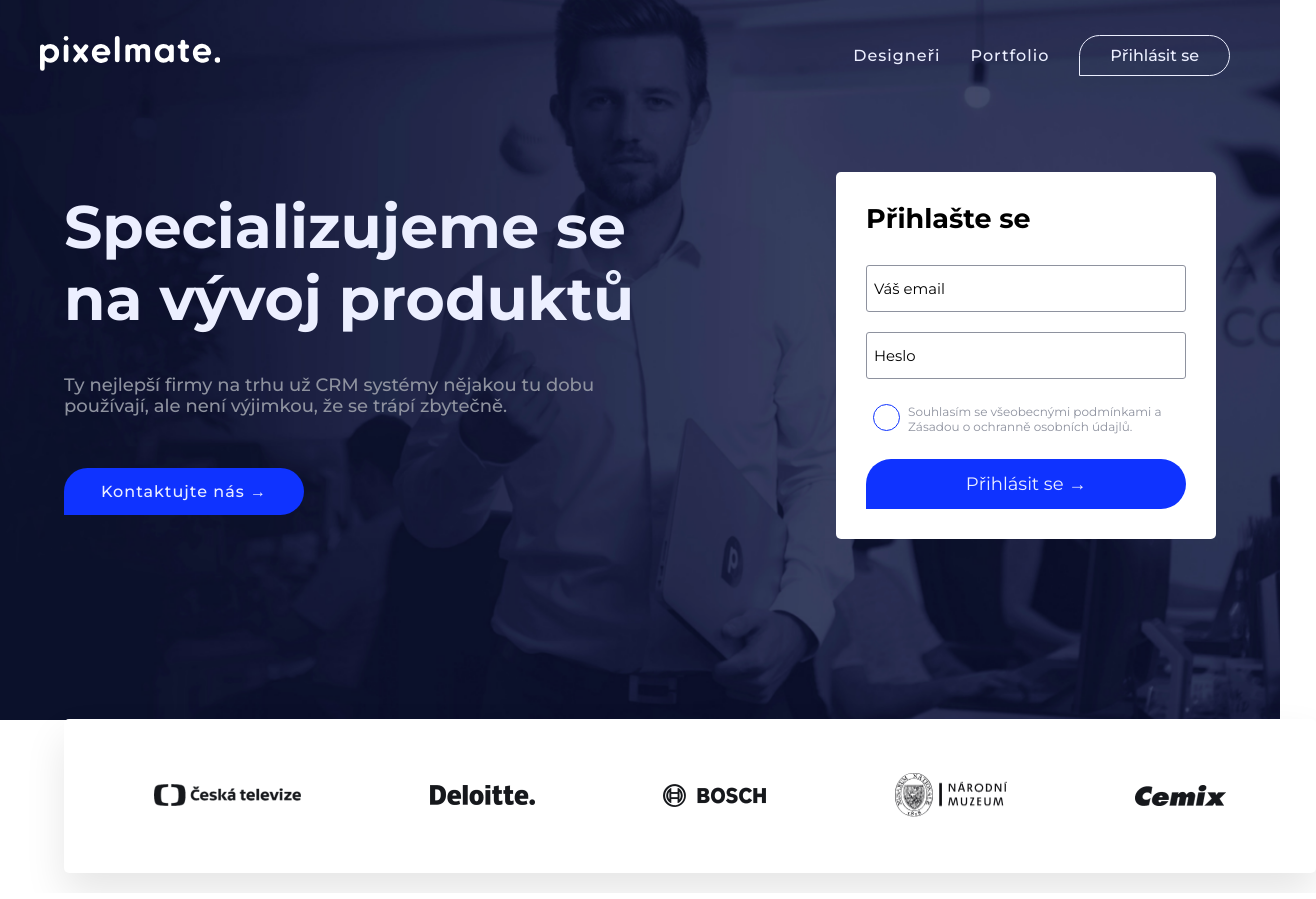
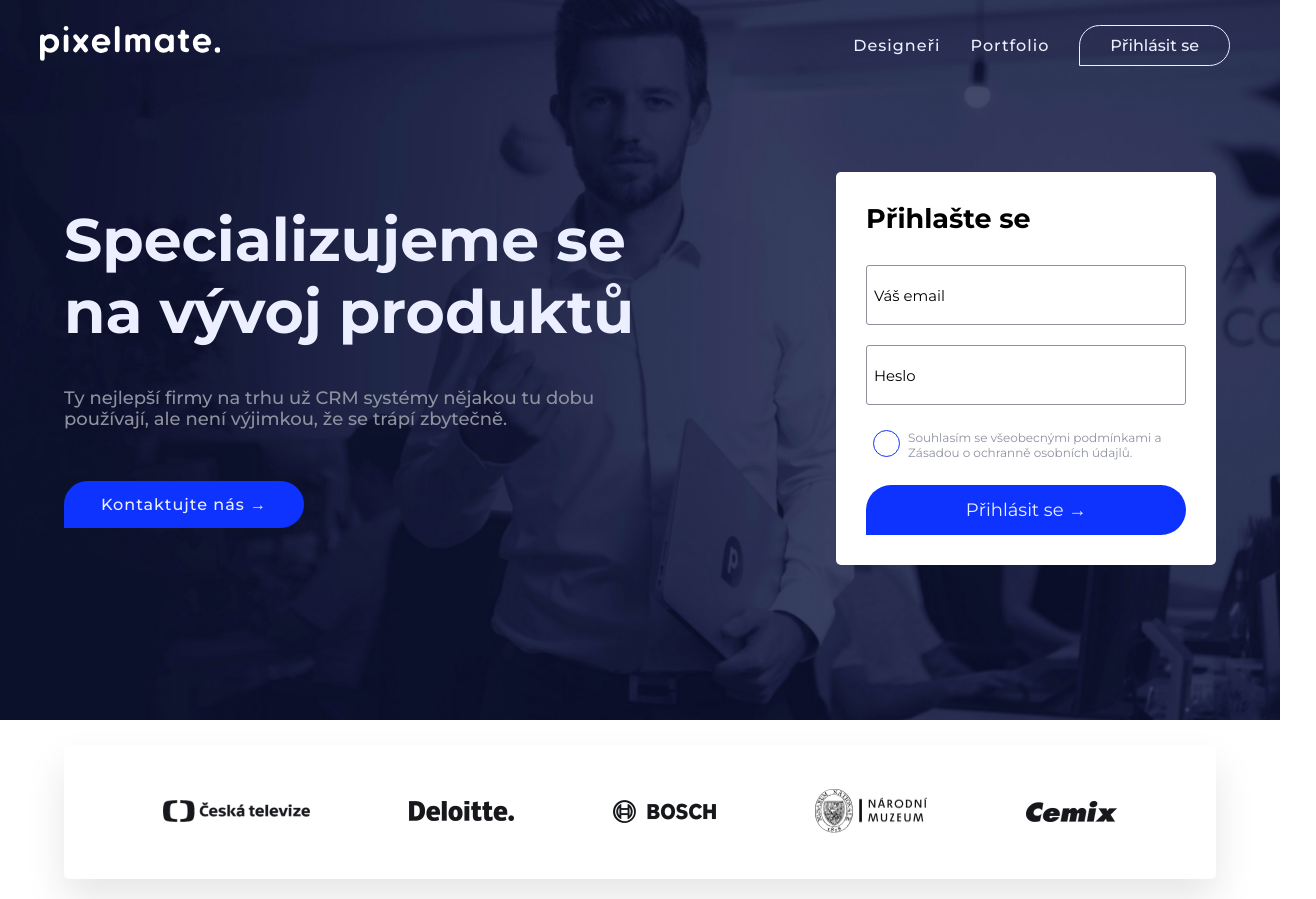
Before and after one commit to HuldaCZ/pixelmate-task, a Next.js app: page / in a window 1280 px wide. Shown: the whole page, 1316 px wide, since content can reach past the window. Built offline with nearby package versions, Linux system fonts and the light colour scheme.

Commit message:
Schroll Event Listener

```diff
--- a/components/Homepage/Heading/Heading.module.scss
+++ b/components/Homepage/Heading/Heading.module.scss
@@ -1,4 +1,5 @@
 @import "../../../styles/variables";
+@import "../../../styles/animations";
 
 .heading {
   &__title {
@@ -8,6 +9,7 @@
     margin-bottom: 1.5rem;
     margin-top: 5rem;
     color: $color-primary-light;
+    animation: moveInLeft 1s ease-in-out;
   }
 
   &__subtitle {
@@ -17,6 +19,7 @@
     line-height: 1.2;
     margin-bottom: 1.5rem;
     color: $color-gray;
+    animation: moveInRight 1s ease-in-out;
   }
 
   &__container {
@@ -32,5 +35,6 @@
     line-height: 1.2;
     margin-bottom: 1.5rem;
     letter-spacing: 0.1rem;
+    animation: moveInBottom 0.9s ease-in-out;
   }
 }
--- a/components/Homepage/LoginForm/LoginForm.module.scss
+++ b/components/Homepage/LoginForm/LoginForm.module.scss
@@ -53,9 +53,11 @@
       margin-top: 1.8rem;
       border: none;
       outline: none;
+      width: 100%;
+      height: 3rem;
 
       &:focus + .loginForm__form__span {
-        transform: translateY(-1.5rem);
+        transform: translateY(-1.7rem);
       }
     }
 
@@ -63,7 +65,7 @@
       position: absolute;
       top: 0;
       left: 0;
-      transform: translateY(-0.4rem);
+      transform: translateY(-0.5rem);
       font-size: 0.825em;
       transition-duration: 300ms;
     }
--- a/components/Homepage/RefLogo/RefLogo.module.scss
+++ b/components/Homepage/RefLogo/RefLogo.module.scss
@@ -1,23 +1,19 @@
 @import "../../../styles/variables";
+@import "../../../styles/animations";
 
 .logos {
   &_container {
     background-color: $color-white;
     margin-top: 18rem;
-    padding: 1rem 5rem;
     height: 13.4rem;
     width: 100%;
     display: flex;
-    justify-content: space-between;
+    justify-content: space-evenly;
     align-items: center;
     border-radius: 5px;
     box-shadow: 0 2rem 4rem rgba(0, 0, 0, 0.1);
+    animation: moveInBottom 1s ease-in-out;
+    animation-delay: 1s;
+    animation-fill-mode: backwards;
   }
 }
-
-.logo {
-    &_container {
-        margin-left: 4rem;
-        margin-right: 4rem;
-    }
-}
--- a/components/NavBar/NavBar.module.scss
+++ b/components/NavBar/NavBar.module.scss
@@ -2,20 +2,22 @@
 
 .navbar {
   position: fixed;
+  position: -webkit-sticky;
   left: 0;
   right: 0;
+  padding: 2rem 0;
   top: 0;
   z-index: 10;
   width: 100%;
   height: 5rem;
-  color: balck;
   font-size: 1.6rem;
   font-weight: 500;
+  transition: all 0.3s;
 
   &__container {
     max-width: 130rem;
     margin: 0 auto;
-    padding: 3rem 4rem;
+    padding: 0 4rem;
     display: flex;
     justify-content: space-between;
     align-items: center;
@@ -55,3 +57,19 @@
     }
   }
 }
+
+.navbar_scrolled {
+  position: fixed;
+  position: -webkit-sticky;
+  left: 0;
+  right: 0;
+  top: 0;
+  z-index: 10;
+  width: 100%;
+  height: 5rem;
+  padding: 1rem 0;
+  font-size: 1.6rem;
+  font-weight: 500;
+  background-color: rgba($color-black, 0.5);
+  transition: all 0.3s;
+}
--- a/components/NavBar/NavBar.tsx
+++ b/components/NavBar/NavBar.tsx
@@ -1,4 +1,4 @@
-import React from "react";
+import React, { useLayoutEffect } from "react";
 import PixelmateLogo from "../../public/img/Pixelmate_logo_claim_white.svg";
 
 import styles from "./NavBar.module.scss";
@@ -6,8 +6,24 @@ import styles from "./NavBar.module.scss";
 import Button from "../Button/Button";
 
 const NavBar: React.FC = () => {
+  const [isScrolled, setIsScrolled] = React.useState(false);
+
+  const handleScroll = () => {
+    if (window.scrollY > 0) {
+      setIsScrolled(true);
+    } else {
+      setIsScrolled(false);
+    }
+  };
+
+  useLayoutEffect(() => {
+    window.addEventListener("scroll", handleScroll);
+
+    return () => window.removeEventListener("scroll", handleScroll);
+  }, []);
+
   return (
-    <nav className={styles.navbar}>
+    <nav className={isScrolled ? styles.navbar_scrolled : styles.navbar}>
       <div className={styles.navbar__container}>
         <div className={styles.navbar__logo_container}>
           <PixelmateLogo />
```
